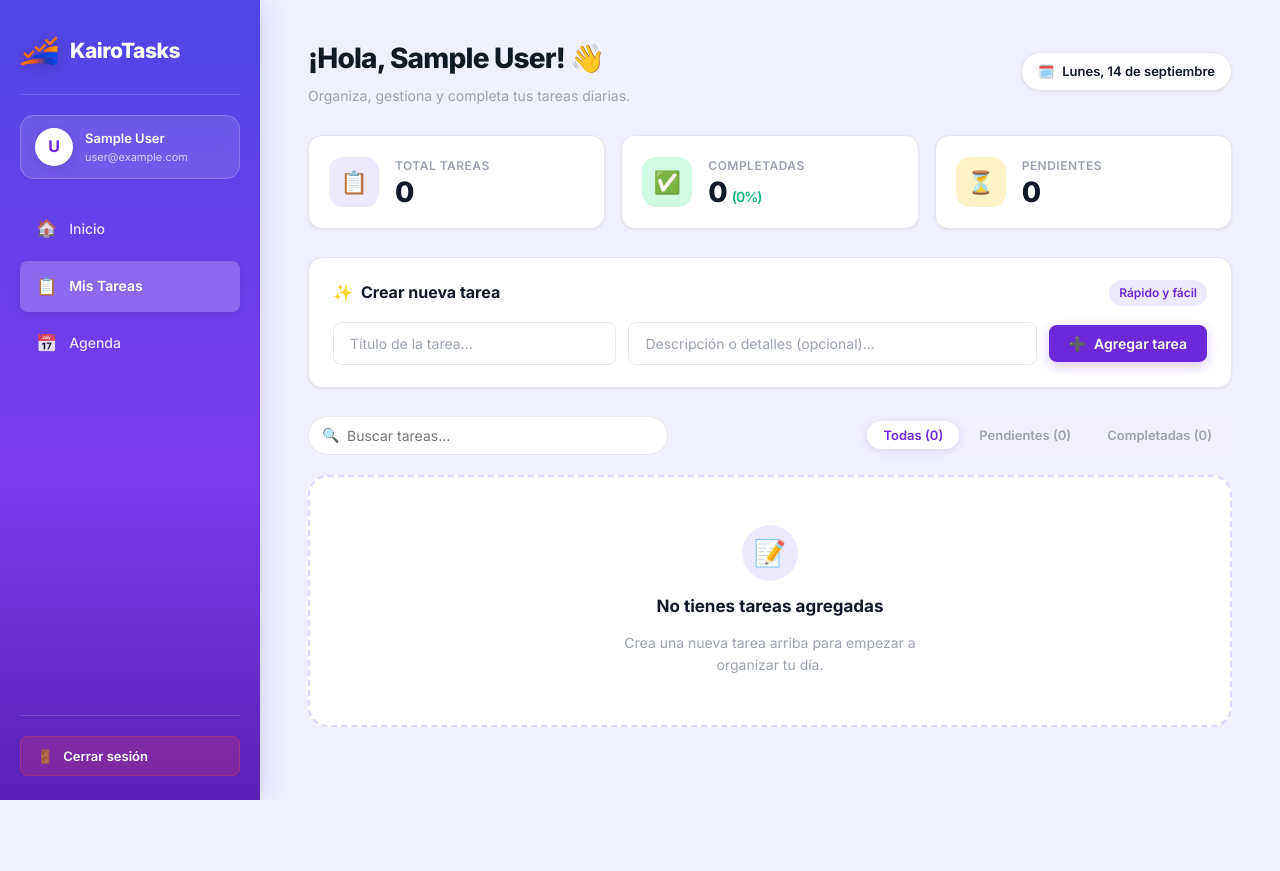
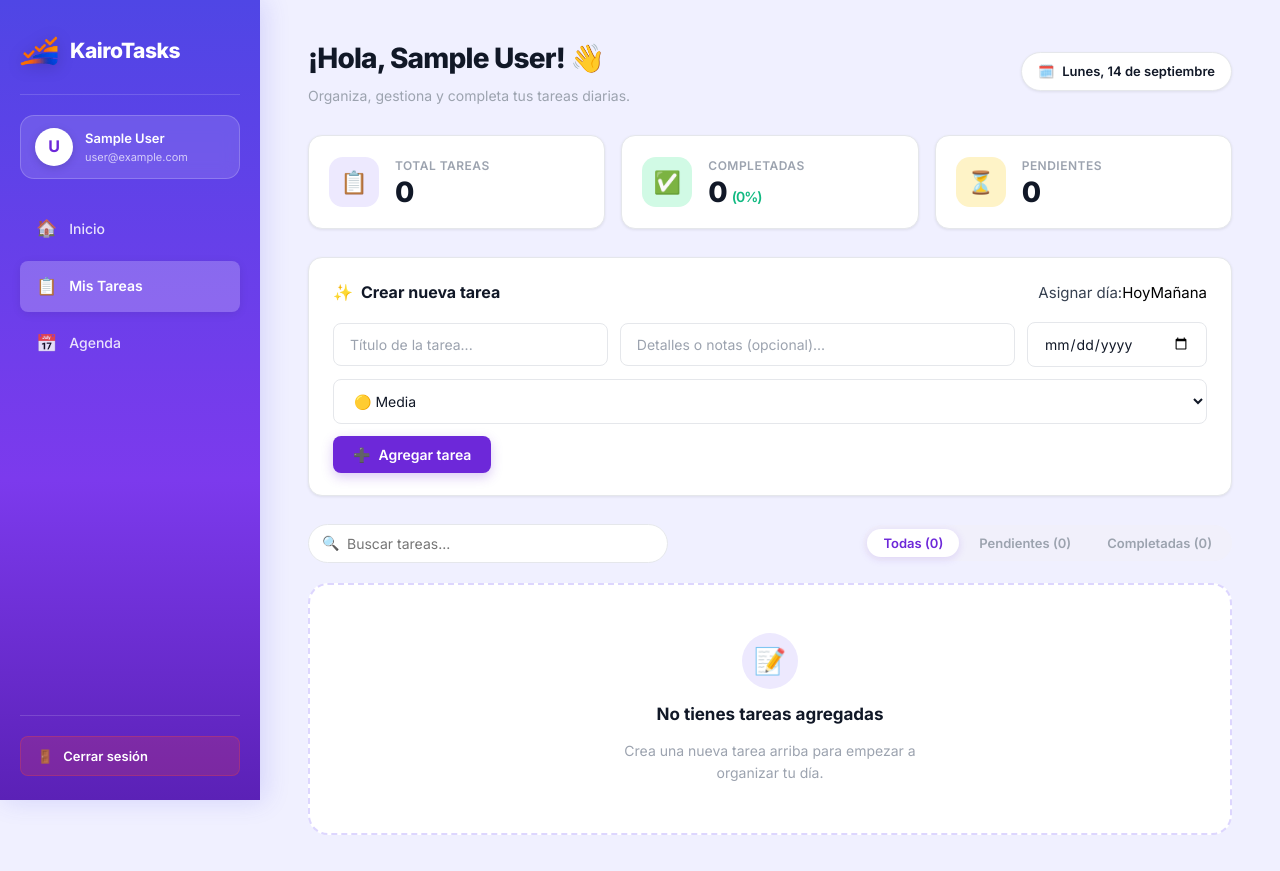
Before and after one commit to caceresdiegoleonel1986/ProyectoM4_CaceresDiego, a React (Vite) app: page /tasks in a window 1280 px wide. Before the commit the page ends 800 px from the top, so only its background shows below. Built offline with nearby package versions, Linux system fonts and the light colour scheme; no server answers; the database is empty; sample sign-in values are in the browser's storage.

Commit message:
feat(todoform): ampliar funcionalidad con fecha y prioridad

```diff
--- a/src/components/TodoForm.tsx
+++ b/src/components/TodoForm.tsx
@@ -1,11 +1,40 @@
-import { useState } from "react";
+import { useState, useEffect } from "react";
 import { useTasks } from "../hooks/useTasks";
 
-const TodoForm = () => {
+interface TodoFormProps {
+    defaultDueDate?: string;
+    onTaskAdded?: () => void;
+    compact?: boolean;
+    placeholder?: string;
+}
+
+const TodoForm = ({
+    defaultDueDate = "",
+    onTaskAdded,
+    compact = false,
+    placeholder = "Título de la tarea...",
+}: TodoFormProps) => {
     const { addTask } = useTasks();
     const [title, setTitle] = useState("");
     const [description, setDescription] = useState("");
+    const [dueDate, setDueDate] = useState(defaultDueDate);
+    const [priority, setPriority] = useState<"low" | "medium" | "high">("medium");
     const [isSubmitting, setIsSubmitting] = useState(false);
+
+    useEffect(() => {
+        if (defaultDueDate) {
+            setDueDate(defaultDueDate);
+        }
+    }, [defaultDueDate]);
+
+    const setQuickDate = (daysToAdd: number) => {
+        const d = new Date();
+        d.setDate(d.getDate() + daysToAdd);
+        const yyyy = d.getFullYear();
+        const mm = String(d.getMonth() + 1).padStart(2, "0");
+        const dd = String(d.getDate()).padStart(2, "0");
+        setDueDate(`${yyyy}-${mm}-${dd}`);
+    };
 
     const handleSubmit = async (e: React.FormEvent) => {
         e.preventDefault();
@@ -13,9 +42,15 @@ const TodoForm = () => {
 
         try {
             setIsSubmitting(true);
-            await addTask(title.trim(), description.trim());
+            await addTask(title.trim(), description.trim(), dueDate || null, priority);
             setTitle("");
             setDescription("");
+            if (!defaultDueDate) {
+                setDueDate("");
+            }
+            if (onTaskAdded) {
+                onTaskAdded();
+            }
         } catch (error) {
             console.error("Error al crear tarea:", error);
         } finally {
@@ -23,20 +58,77 @@ const TodoForm = () => {
         }
     };
 
+    if (compact) {
+        return (
+            <form onSubmit={handleSubmit} className="todo-form-compact">
+                <input
+                    type="text"
+                    className="form-input"
+                    placeholder={placeholder}
+                    value={title}
+                    onChange={(e) => setTitle(e.target.value)}
+                    required
+                />
+                <select
+                    className="form-select form-select-sm"
+                    value={priority}
+                    onChange={(e) => setPriority(e.target.value as "low" | "medium" | "high")}
+                >
+                    <option value="low">Prioridad Baja</option>
+                    <option value="medium">Prioridad Media</option>
+                    <option value="high">Prioridad Alta</option>
+                </select>
+                <button
+                    type="submit"
+                    className="btn btn-primary btn-sm"
+                    disabled={isSubmitting || !title.trim()}
+                >
+                    {isSubmitting ? "Guardando..." : "➕ Agregar"}
+                </button>
+            </form>
+        );
+    }
+
     return (
         <div className="todo-form-card">
             <div className="todo-form-header">
                 <span className="todo-form-title">
                     <span>✨</span> Crear nueva tarea
                 </span>
-                <span className="badge badge-purple">Rápido y fácil</span>
+                <div className="todo-form-quick-dates">
+                    <span className="quick-date-label">Asignar día:</span>
+                    <button
+                        type="button"
+                        className={`btn-quick-date ${dueDate === new Date().toISOString().split("T")[0] ? "active" : ""}`}
+                        onClick={() => setQuickDate(0)}
+                    >
+                        Hoy
+                    </button>
+                    <button
+                        type="button"
+                        className="btn-quick-date"
+                        onClick={() => setQuickDate(1)}
+                    >
+                        Mañana
+                    </button>
+                    {dueDate && (
+                        <button
+                            type="button"
+                            className="btn-quick-date btn-clear-date"
+                            onClick={() => setDueDate("")}
+                            title="Quitar fecha"
+                        >
+                            ✕ Sin fecha
+                        </button>
+                    )}
+                </div>
             </div>
 
             <form onSubmit={handleSubmit} className="todo-form-row">
                 <input
                     type="text"
                     className="form-input"
-                    placeholder="Título de la tarea..."
+                    placeholder={placeholder}
                     value={title}
                     onChange={(e) => setTitle(e.target.value)}
                     required
@@ -44,10 +136,29 @@ const TodoForm = () => {
                 <input
                     type="text"
                     className="form-input form-input-desc"
-                    placeholder="Descripción o detalles (opcional)..."
+                    placeholder="Detalles o notas (opcional)..."
                     value={description}
                     onChange={(e) => setDescription(e.target.value)}
                 />
+                <div className="form-date-wrap">
+                    <input
+                        type="date"
+                        className="form-input form-input-date"
+                        title="Fecha asignada en agenda"
+                        value={dueDate}
+                        onChange={(e) => setDueDate(e.target.value)}
+                    />
+                </div>
+                <select
+                    className="form-select form-select-priority"
+                    value={priority}
+                    onChange={(e) => setPriority(e.target.value as "low" | "medium" | "high")}
+                    title="Prioridad de la tarea"
+                >
+                    <option value="low">🟢 Baja</option>
+                    <option value="medium">🟡 Media</option>
+                    <option value="high">🔴 Alta</option>
+                </select>
                 <button
                     type="submit"
                     className="btn btn-primary"
```
